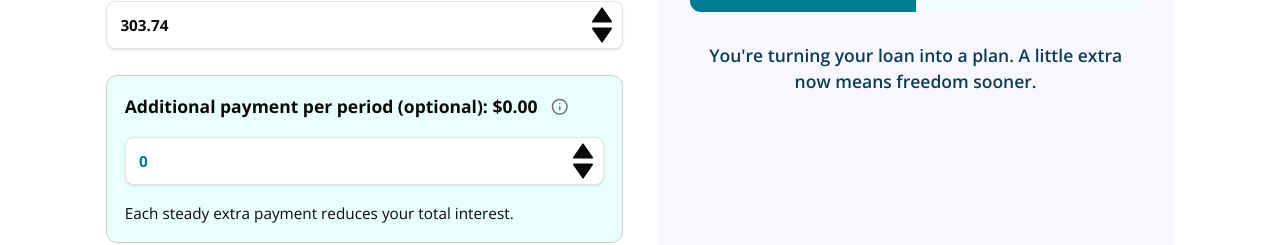
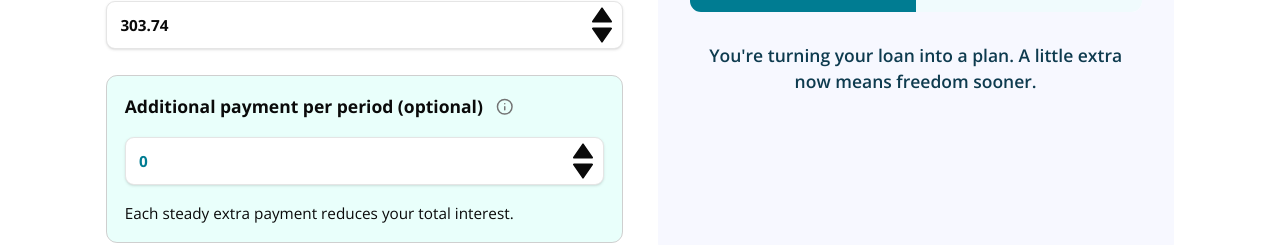
Before and after one commit to SU-SWS/ifdm_learning_apps, a Next.js app: page /interactives/debt-payoff-calculator in a window 1280 px wide. Shown: the part 603-848 px from the top of the page. Built offline with nearby package versions, Linux system fonts and the light colour scheme.

Commit message:
Removed the duplicated additional ammount

```diff
--- a/app/interactives/debt-payoff-calculator/page.tsx
+++ b/app/interactives/debt-payoff-calculator/page.tsx
@@ -310,7 +310,7 @@ export default function DebtPayoffCalculator() {
                     <div className="space-y-4 p-4 bg-[var(--results-year-background)] border-1 border-grey-border rounded-lg">
                       <div className="flex items-center justify-between">
                         <div className="flex items-center gap-2">
-                          <Label className="text-medium font-bold">Additional payment per period (optional): {formatCurrency(typeof additionalPayment === "number" ? additionalPayment : 0)}</Label>
+                          <Label className="text-medium font-bold">Additional payment per period (optional)</Label>
                           <InfoPopover title="Additional payment per period (optional)">Enter a fixed extra amount you plan to pay each month.</InfoPopover>
                         </div>
                       </div>
```
